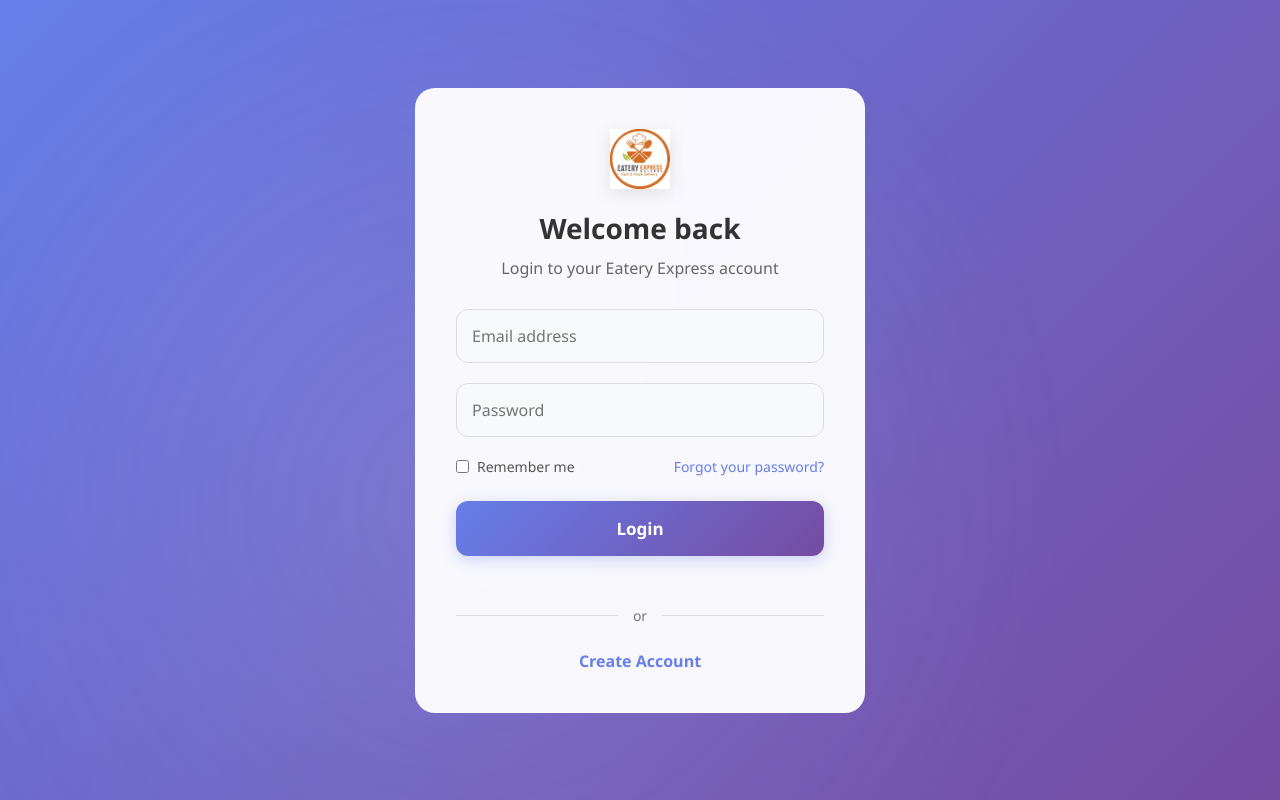
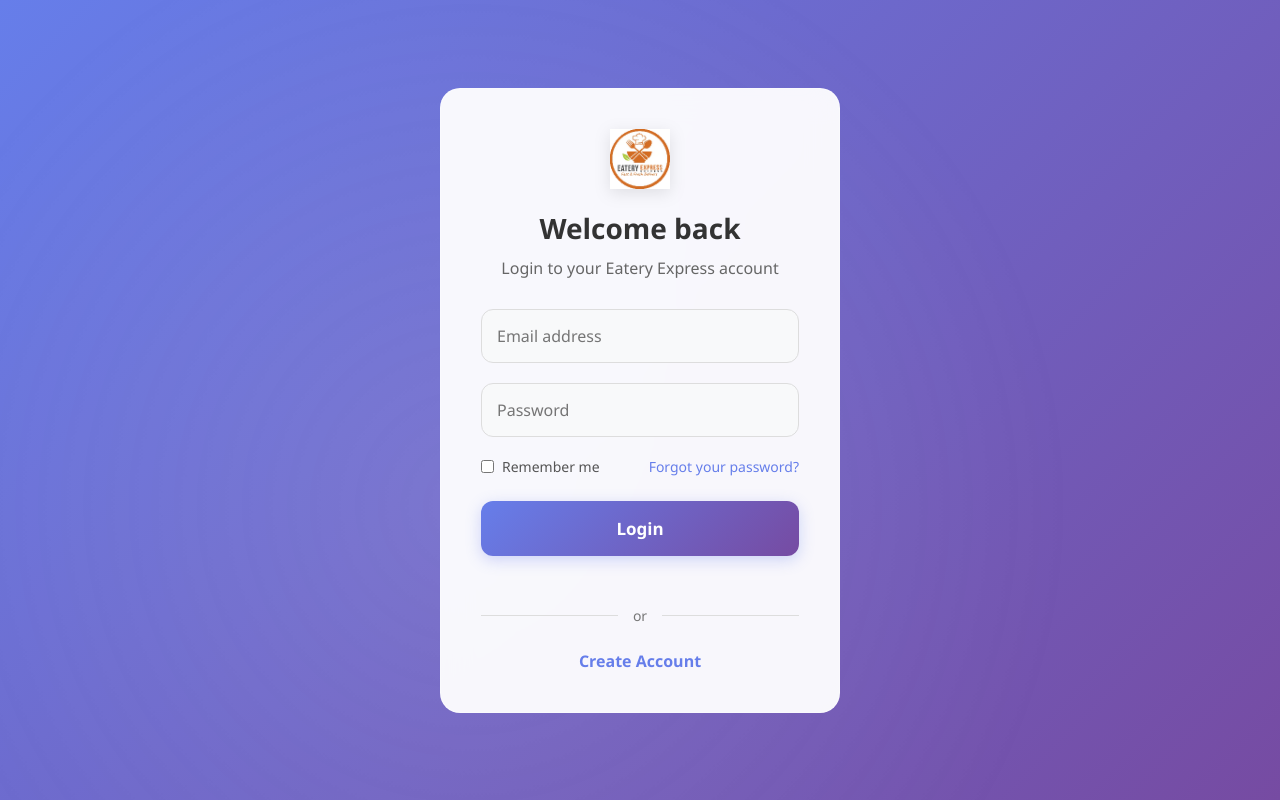
Before and after one commit to brightledor/e-commerce, a Django app: page / in a window 1280 px wide. Run offline with Django 5.2, Linux system fonts and the light colour scheme; data comes from the database, SQL or seed files in the repository.

Commit message:
Update login.css

```diff
--- a/App/static/login.css
+++ b/App/static/login.css
@@ -46,7 +46,7 @@
             border-radius: 20px;
             padding: 40px;
             width: 100%;
-            max-width: 450px;
+            max-width: 400px;
             height:100vh
             box-shadow: 0 25px 45px rgba(0, 0, 0, 0.1);
             text-align: center;
```
